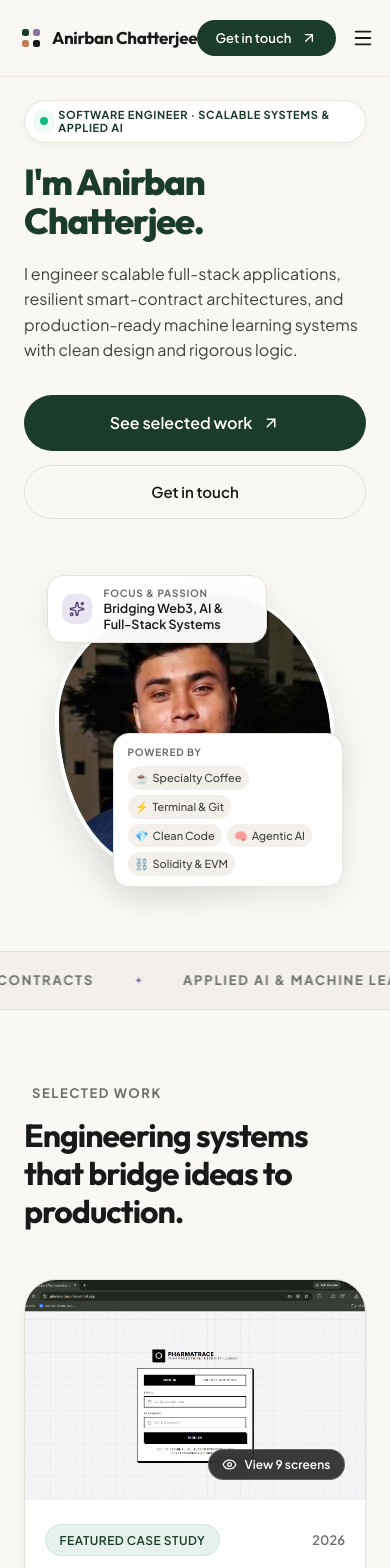
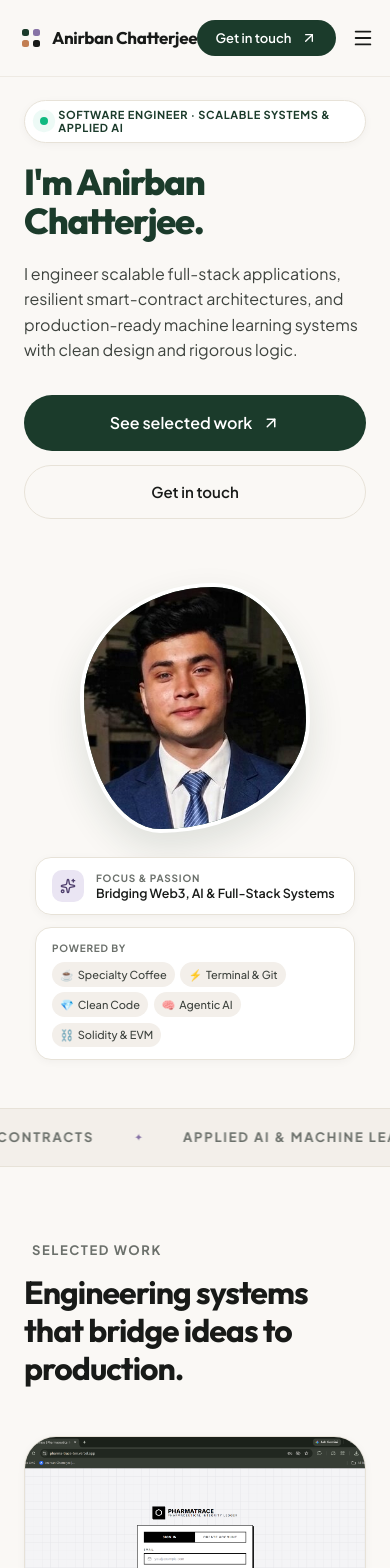
Before and after one commit to Anirban4ru/Anirban4ru, a React (Vite) app: page / in a window 390 px wide. Shown: the top 1568 px of the page. Built offline with nearby package versions, Linux system fonts and the light colour scheme.

Commit message:
fix: dock hero cards below profile photo on mobile to ensure face is 100% unobstructed

```diff
--- a/src/components/Hero.css
+++ b/src/components/Hero.css
@@ -6,7 +6,7 @@
 
 @media (max-width: 768px) {
   .hero-section {
-    padding: 6.25rem 0 3.5rem;
+    padding: 6.25rem 0 3rem;
   }
 }
 
@@ -145,14 +145,6 @@
   margin: 0 auto;
 }
 
-@media (max-width: 640px) {
-  .hero-image-wrapper {
-    max-width: 280px;
-    aspect-ratio: 1;
-    margin: 1.5rem auto 1.5rem;
-  }
-}
-
 .blob-image-container {
   width: 100%;
   height: 100%;
@@ -176,7 +168,7 @@
   filter: contrast(1.04) brightness(1.02);
 }
 
-/* Floating Cards */
+/* Floating Cards Base */
 .hero-float-card {
   position: absolute;
   background-color: rgba(255, 255, 255, 0.96);
@@ -194,7 +186,7 @@
   transform: translateY(-4px);
 }
 
-/* Floating Card 1: Focus & Passion */
+/* Desktop Placement (>=768px) */
 .card-tagline {
   top: -15px;
   left: -20px;
@@ -204,18 +196,9 @@
   max-width: 250px;
 }
 
-@media (max-width: 768px) {
-  .card-tagline {
-    left: -8px;
-    top: -16px;
-    max-width: 220px;
-    padding: 0.6rem 0.85rem;
-  }
-}
-
 .float-card-icon-badge {
-  width: 30px;
-  height: 30px;
+  width: 32px;
+  height: 32px;
   border-radius: var(--radius-sm);
   background-color: var(--lavender-bg);
   color: var(--lavender-tag-text);
@@ -241,21 +224,11 @@
   line-height: 1.25;
 }
 
-/* Floating Card 2: Powered By */
 .card-powered-by {
   bottom: -20px;
   right: -20px;
   max-width: 280px;
   background-color: #FFFFFF;
-}
-
-@media (max-width: 768px) {
-  .card-powered-by {
-    right: -8px;
-    bottom: -16px;
-    max-width: 230px;
-    padding: 0.6rem 0.85rem;
-  }
 }
 
 .float-card-eyebrow {
@@ -270,14 +243,14 @@
 .powered-chips-grid {
   display: flex;
   flex-wrap: wrap;
-  gap: 0.3rem;
+  gap: 0.35rem;
 }
 
 .powered-chip {
   display: inline-flex;
   align-items: center;
   gap: 0.25rem;
-  padding: 0.2rem 0.45rem;
+  padding: 0.22rem 0.5rem;
   border-radius: var(--radius-pill);
   background-color: var(--bg-cream-alt);
   font-size: 0.6875rem;
@@ -288,3 +261,58 @@
 .chip-emoji {
   font-size: 0.6875rem;
 }
+
+/* ==========================================================================
+   Mobile Responsive Layout (< 768px)
+   Unobstructed Photo & Docked Badges with ZERO face overlap
+   ========================================================================== */
+@media (max-width: 768px) {
+  .hero-visual-col {
+    margin-top: 1rem;
+  }
+
+  .hero-image-wrapper {
+    display: flex;
+    flex-direction: column;
+    align-items: center;
+    max-width: 100%;
+    aspect-ratio: auto;
+    position: static;
+  }
+
+  .blob-image-container {
+    width: 230px;
+    height: 250px;
+    margin: 0 auto 1.5rem;
+    position: relative;
+    border: 4px solid #FFFFFF;
+    box-shadow: 0 16px 36px rgba(27, 59, 43, 0.12);
+  }
+
+  .hero-float-card {
+    position: static;
+    transform: none !important;
+    width: 100%;
+    max-width: 320px;
+    margin: 0 auto 0.875rem;
+    box-shadow: var(--shadow-sm);
+  }
+
+  .card-tagline {
+    top: auto;
+    left: auto;
+    margin-bottom: 0.75rem;
+    padding: 0.75rem 1rem;
+  }
+
+  .card-powered-by {
+    bottom: auto;
+    right: auto;
+    margin-bottom: 0;
+    padding: 0.75rem 1rem;
+  }
+
+  .powered-chips-grid {
+    justify-content: flex-start;
+  }
+}
```
